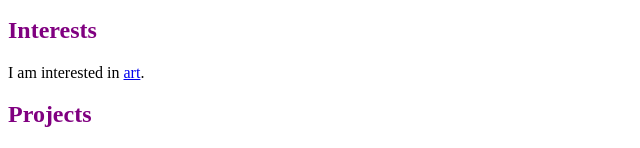
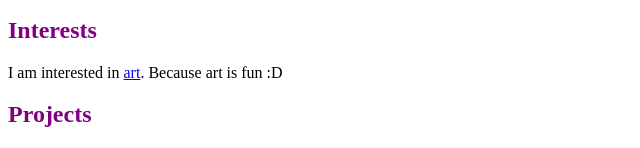
Before and after one commit to AppleYunXin/AppleYunXin.github.io, a plain HTML site: page index.html in a window 1280 px wide. Shown: the part 372-520 px from the top of the page, without its empty margins (0-640 px from the left). Drawn offline with Linux system fonts and the light colour scheme.

Commit message:
Update index.html

```diff
--- a/index.html
+++ b/index.html
@@ -10,7 +10,7 @@
     <h2>About</h2>
     <p>I am a 17-year old student from <a href="http://www.dunmanhigh.moe.edu.sg">Dunman High School</a>, Singapore.</p>
     <h2>Interests</h2>
-    <p>I am interested in <a href="https://en.wikipedia.org/wiki/Art">art</a>.</p>
+    <p>I am interested in <a href="https://en.wikipedia.org/wiki/Art">art</a>. Because art is fun :D</p>
     <h2>Projects</h2>
     <p>I am participating in <a href="https://developers.google.com/open-source/gci/">Google Code-in 2016</a> with <a href="http://fossasia.org">FOSSASIA</a>! Yay :D</p>
   </body>
```
